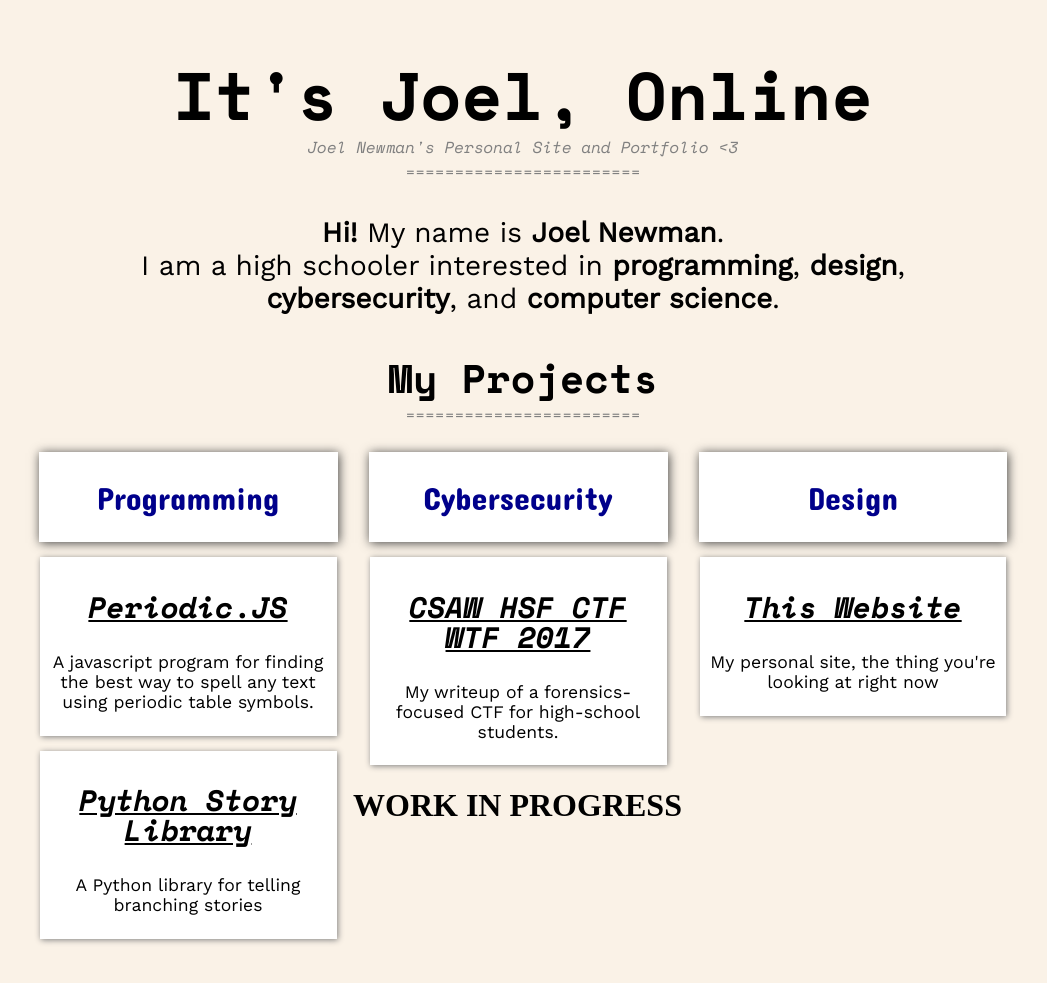
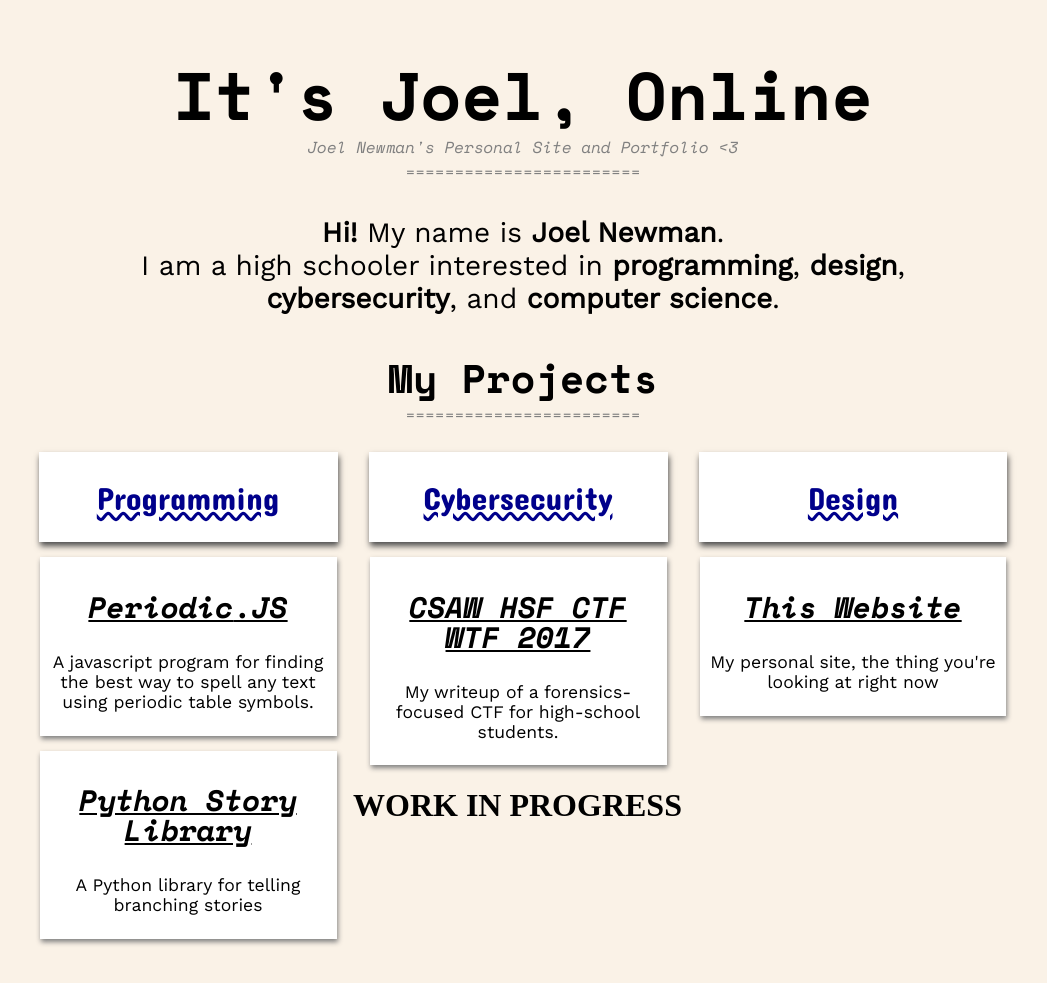
Before and after one commit to itsjoel/itsjoel.github.io, a Jekyll site: the page built from index.md, in a window 1280 px wide. Shown: the whole page, without its empty margins (117-1164 px from the left). Built offline with Jekyll 4.4.1, drawn with Linux system fonts in a browser that asks for light colours.

Commit message:
Tweaked styling
Added some nice animations and such too

```diff
--- a/_layouts/home.html
+++ b/_layouts/home.html
@@ -28,8 +28,8 @@
         {% assign left-column-tag = page.columns[0] %}
             <div class="column-head">{{ left-column-tag | capitalize }}</div>
             {% for project in site.projects %}{% if project.tags contains left-column-tag %}
-                <a href="{{ project.url }}">
-                    <div class="project project-{{ left-column-tag }}">
+                <a href="{{ project.url }}" class="project-link">
+                    <div class="project">
                         <h3>{{ project.title }}</h3>
                         <p>{{ project.description }}</p>
                     </div>
@@ -40,8 +40,8 @@
         {% assign center-column-tag = page.columns[1] %}
             <div class="column-head">{{ center-column-tag | capitalize }}</div>
                 {% for project in site.projects %}{% if project.tags contains center-column-tag %}
-                    <a href="{{ project.url }}">
-                        <div class="project project-{{ center-column-tag }}">
+                    <a href="{{ project.url }}" class="project-link">
+                        <div class="project">
                             <h3>{{ project.title }}</h3>
                             <p>{{ project.description }}</p>
                         </div>
@@ -52,8 +52,8 @@
         {% assign right-column-tag = page.columns[2] %}
             <div class="column-head">{{ right-column-tag | capitalize }}</div>
                 {% for project in site.projects %}{% if project.tags contains right-column-tag %}
-                    <a href="{{ project.url }}">
-                        <div class="project project-{{ right-column-tag }}">
+                    <a href="{{ project.url }}" class="project-link">
+                        <div class="project">
                             <h3>{{ project.title }}</h3>
                             <p>{{ project.description }}</p>
                         </div>
--- a/assets/style/index.css
+++ b/assets/style/index.css
@@ -1,5 +1,7 @@
 body {
   padding-bottom: 130px;
+  transition: 0.25s;
+
 }
 
 #website-header {
@@ -20,7 +22,7 @@
   font-family: "Concert One", monospace;
   font-weight: 400;
   font-size: 0.95em;
-    vertical-align: center;
+  vertical-align: central;
   color: black;
 }
 
@@ -39,22 +41,6 @@
   max-width: 1000px;
   margin: 0 auto;
 }
-
-.column-head {
-    color: darkblue;
-    display: block;
-    text-align: center;
-    font-family: "Concert One", monospace;
-    font-size: calc(2vw + 0.4em);
-    background-color: white;
-    width: 90%;
-    padding-top: 2vw;
-    padding-bottom: 2vw;
-    margin: 0 auto;
-    border: 1px solid white;
-    box-shadow: 1px 1px 10px rgb(66, 66, 66);
-}
-
 #column-left {
   float: left;
   width: 33%;
@@ -70,17 +56,43 @@
   width: 33%;
 }
 
+.column-head {
+  color: darkblue;
+  display: block;
+  text-align: center;
+  font-family: "Concert One", monospace;
+  font-size: calc(2vw + 0.4em);
+  background-color: white;
+  width: 90%;
+  padding-top: 2vw;
+  padding-bottom: 2vw;
+  margin: 0 auto;
+  border: 1px solid white;
+  box-shadow: 1.25px 4px 6px rgb(77, 77, 77);
+  transition: 0.2s;
+  text-decoration: underline;
+  text-decoration-style: wavy;
+}
+
+.column-head:hover {
+  box-shadow: 1.75px 6px 10px rgb(61, 61, 61);
+}
+
 .project {
   display: block;
   text-align: center;
   background-color: white;
   width: calc(90% - 12px);
   margin: 0 auto;
-    box-shadow: 1px 1px 6px gray;
+  box-shadow: 1px 3px 5px gray;
   margin-top: 15px;
   padding: 6px;
+  transition: 0.2s;
 }
 
+a div:hover.project {
+  box-shadow: 3px 5px 9px rgb(124, 124, 124);
+}
 .project h3 {
   font-family: "Space Mono", monospace;
   color: black;
@@ -88,9 +100,10 @@
   text-decoration: underline;
   font-style: italic;
   line-height: 1em;
+  transition: 0.2s;
 }
 
-.project h3:hover {
+.project:hover h3 {
   font-style: normal;
   color: darkblue;
 }
@@ -112,8 +125,19 @@
 .underline {
   text-align: center;
 }
-
-@media all and (max-width:440px) {
+@keyframes card-hover {
+  from {
+    box-shadow: 1px 1px 6px gray;
+    width: calc(90% - 12px);
+    font-size: calc(0.75vw + 1.25em);
+  }
+  to {
+    box-shadow: 3px 3px 8px rgb(77, 77, 77);
+    width: calc(1.1 * (90% - 12px));
+    font-size: calc(1.1 * (0.75vw + 1.25em));
+  }
+}
+@media all and (max-width: 440px) {
   /* body {
         color: red !important;
     } */
@@ -137,7 +161,6 @@
     box-shadow: none;
     border: none;
     margin-bottom: -20px;
-        text-decoration: underline;
   }
   .project {
     padding: 10px;
```
Also changed, not shown: _projects/periodic-js.md (+1 -1 lines). Lines whose indentation alone changed are shown as unchanged.
